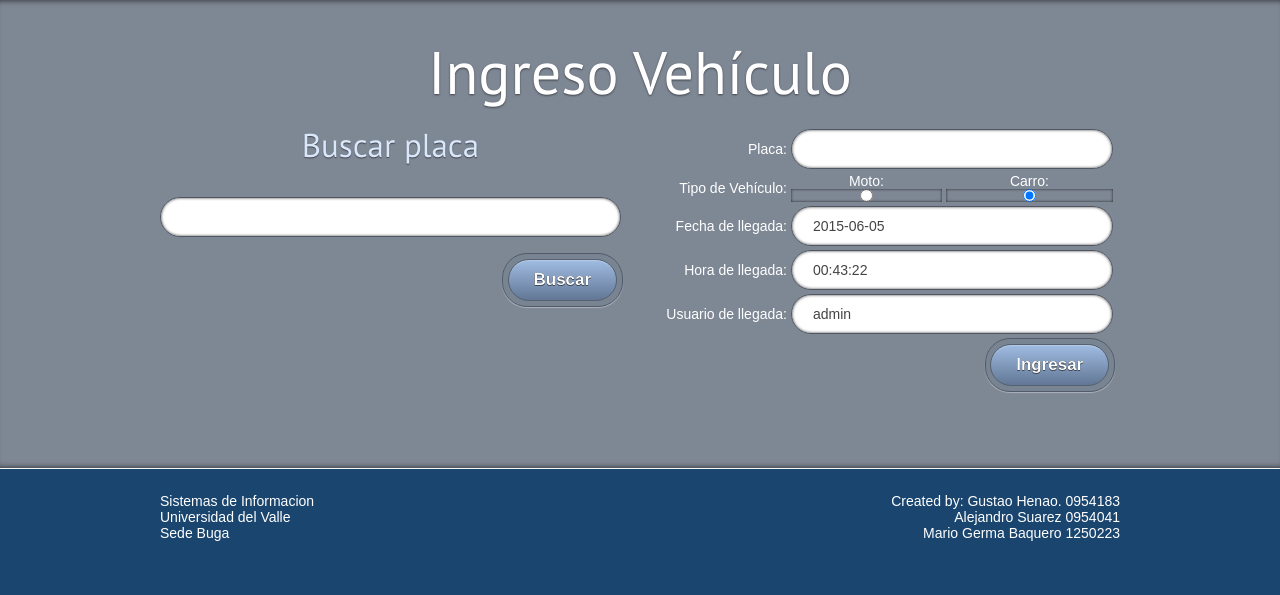
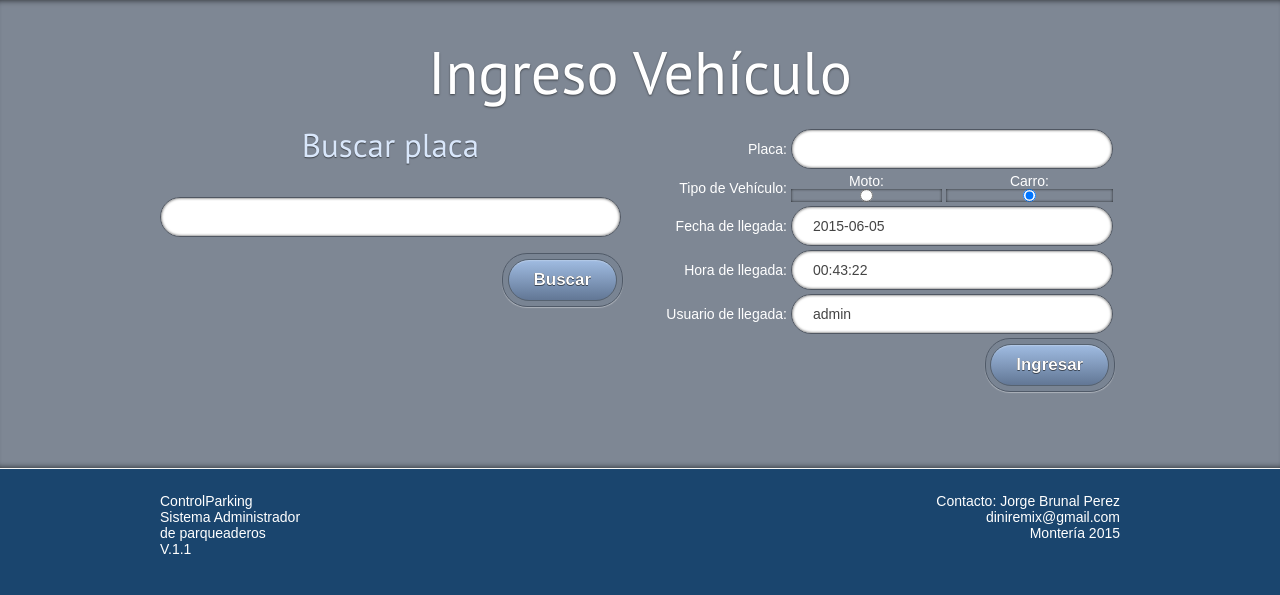
Before and after one commit to diniremix/ControlParking, a PHP site: page /index.php in a window 1280 px wide. Shown: the part 39-634 px from the top of the page. Run offline with PHP 8.4, Linux system fonts and the light colour scheme; a user stored in the database is signed in.

Commit message:
eliminada info anterior del footer, agregado el año actual con php

```diff
--- a/footer.php
+++ b/footer.php
@@ -1,8 +1,14 @@
 
 <footer id="footer">
 			<div class="center">
-				<span class="copy"><div align="right">Created by: Gustao Henao. 0954183 <br /> Alejandro Suarez  0954041 <br /> Mario Germa Baquero 1250223 </div></a></span>
-				Sistemas de Informacion <br /> Universidad del Valle <br /> Sede Buga
+				<span class="copy">
+					<div align="right">
+						Contacto: Jorge Brunal Perez <br />
+						diniremix@gmail.com<br />
+						Montería <?php echo date('Y'); ?>
+					</div>
+				</span>
+				ControlParking <br />Sistema Administrador <br /> de parqueaderos <br /> V.1.1
 			</div>
 		</footer>
 	</div>
```
